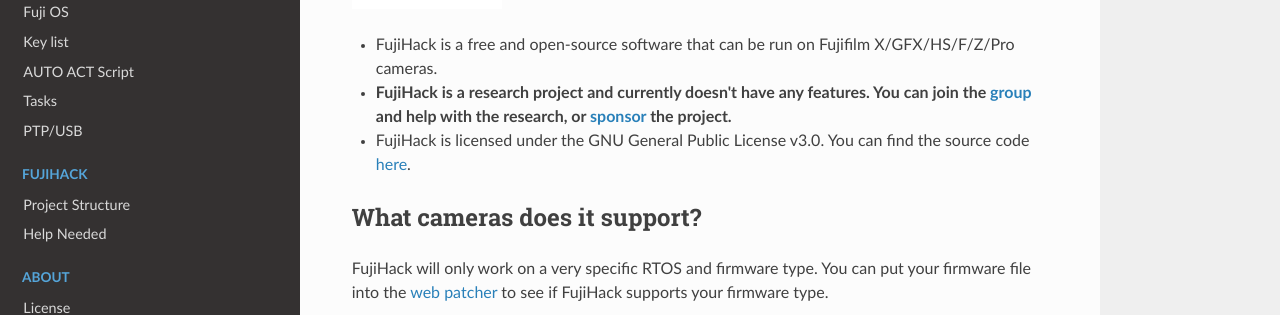
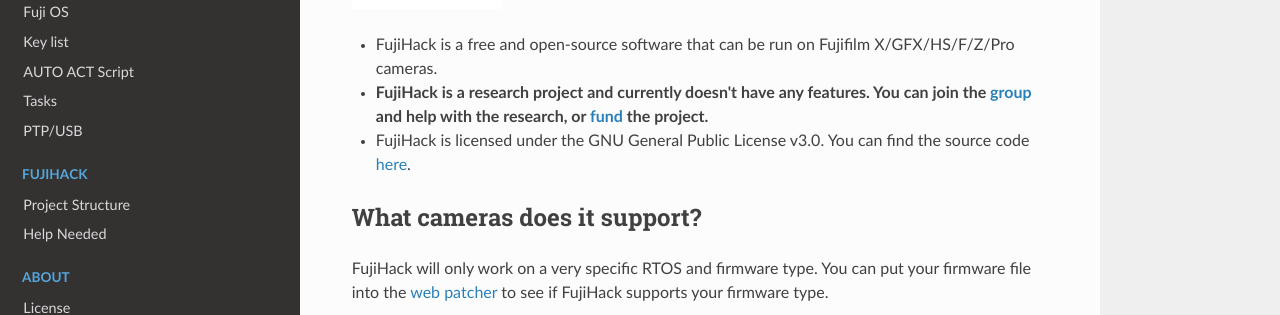
Before and after one commit to fujihack/wiki, an MkDocs documentation site: the page built from docs/index.md, in a window 1280 px wide. Shown: the part 240-555 px from the top of the page. Built offline with MkDocs 1.6.1, drawn with Linux system fonts in a browser that asks for light colours; nearby versions of some CDN libraries.

Commit message:
Update index.md

```diff
--- a/docs/index.md
+++ b/docs/index.md
@@ -1,7 +1,7 @@
 ![logo](img/fujihack-small.png)
 
 - FujiHack is a free and open-source software that can be run on Fujifilm X/GFX/HS/F/Z/Pro cameras.
-- **FujiHack is a research project and currently doesn't have any features. You can join the [group](https://discord.com/invite/UZXDktvAZP) and help with the research, or [sponsor](https://ko-fi.com/petabyte/) the project.**
+- **FujiHack is a research project and currently doesn't have any features. You can join the [group](https://discord.com/invite/UZXDktvAZP) and help with the research, or [fund](https://ko-fi.com/petabyte/) the project.**
 - FujiHack is licensed under the GNU General Public License v3.0. You can find the source code [here](https://github.com/fujihack/fujihack).
 
 ## What cameras does it support?
```
